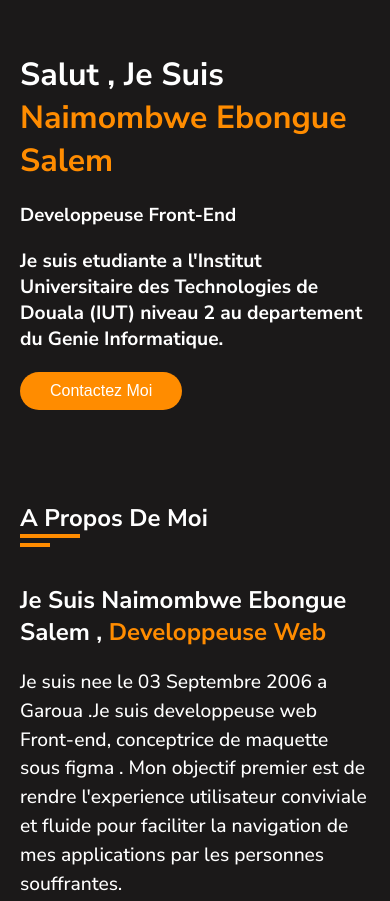
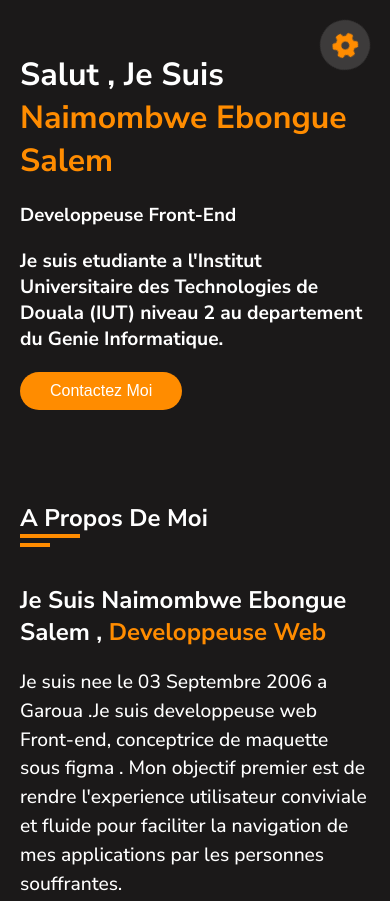
Before and after one commit to Ebong-Salem/portfolio, a plain HTML site: page index.html in a window 390 px wide. Shown: the top 901 px of the page. Drawn offline with Linux system fonts and the light colour scheme; a web font is replaced by a local one.

Commit message:
sixth commit

```diff
--- a/index.html
+++ b/index.html
@@ -32,7 +32,31 @@
 
 
         <main  class="main">
+
+       <div class="navb">
+
+             <div class="links" id="links">
+                 <div class="menu-close">
+                  <div class="icon">  <i class="fa-solid fa-xmark"></i></div>
+                </div>
+
+
+                     <ul class="link">
+                    <li><a href="#accueil"   class="nav-link  active  ">accueil</a></li>
+                    <li><a href="#propos"   class="nav-link    "> a  propos</a></li>
+                    <li><a href="#services"   class="nav-link    ">services</a></li>
+                    <li><a href="#portfolio"   class="nav-link    ">portfolio</a></li>
+                    <li><a href="#contacts"   class="nav-link    ">contact</a></li>
+                </ul>
+               </div>
+
+            </div>
+
+
             <div class="btn">
+               <div class="btngear">
+                 <i class="fa-solid fa-gear"></i>
+               </div>
 
             </div>
 
--- a/style.css
+++ b/style.css
@@ -149,6 +149,89 @@ button,input{
 
 }
 
+.btn{
+    position: relative;
+    display: none;
+}
+
+.btn .btngear{
+    position: fixed;
+    right: 20px;
+    top: 20px;
+    width: 50px;
+    height: 50px;
+    background: rgb(61, 59, 59);
+    border-radius: 50%;
+    display: flex;
+    justify-content: center;
+    align-items: center;
+    cursor: pointer;
+    animation: rotate 2s linear infinite;
+}
+
+@keyframes rotate {
+    to{
+        transform: rotate(360deg);
+    }
+
+}
+
+
+.btn .btngear i{
+    font-size: 1.6rem;
+    color: darkorange;
+}
+
+
+.main .navb{
+    position: relative;
+    display: none;
+
+}
+
+.main  .navb .links{
+    position: fixed;
+    width: 100%;
+    height: 100%;
+    background:rgba(26, 25, 25, 0.603);
+    backdrop-filter: blur(150px);
+    top: 0;
+    right: 0;
+    z-index: 10;
+    display: flex;
+    justify-content: center;
+    align-items: center;
+
+
+}
+
+.main .navb .menu-close{
+    position: absolute;
+    top: 20px;
+    right: 20px;
+    cursor: pointer;
+    font-size: 1.6rem;
+    color: darkorange;
+    z-index: 20px;
+}
+
+
+.main .navb .links .link{
+    display: flex;
+    flex-direction: column;
+    gap: 35px;
+    text-transform: uppercase;
+    transition: all 0.3s linear;
+}
+
+
+.main .navb .links .link a:hover{
+    color: darkorange;
+}
+
+.main .navb .links .link a.active{
+    color: darkorange;
+}
 
 /* SECTION ACCUEIL STYLES */
 
@@ -813,6 +896,31 @@ text-transform: capitalize;
         width: 100%;
     }
 
+
+    .btn{
+        display: block;
+    }
+
+    .main .navb{
+        display: block;
+
+    }
+
+    .main .navb .links{
+        clip-path: polygon(0 0, 100% 0, 100% 0, 0 0);
+        transition: all 0.3s linear;
+    }
+
+    .main .navb.ouvert .links{
+        clip-path: polygon(0 0, 100% 0, 100% 100%, 0 100%);
+        transition: all 0.3s linear;
+    }
+
+
+
+
+
+
     .accueil-img{
         display: none;
     }
--- a/style.js
+++ b/style.js
@@ -10,3 +10,17 @@ window.addEventListener('scroll',()=>{
         scrol.classList.remove('show')
     }
 })
+
+
+
+const  btnOpen=document.querySelector('.btngear')
+const btnClose=document.querySelector('.menu-close')
+const menu=document.querySelector('.navb')
+
+btnOpen.addEventListener("click",()=>{
+    menu.classList.add('ouvert')
+})
+
+btnClose.addEventListener("click",()=>{
+    menu.classList.remove('ouvert')
+})
```
